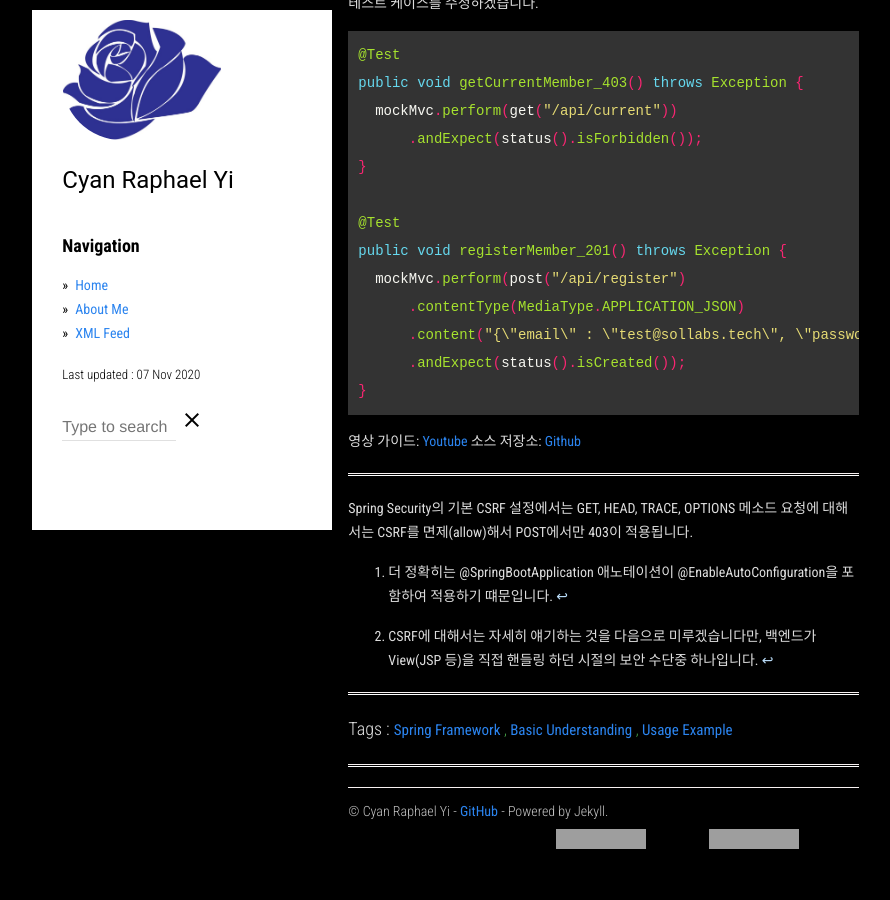
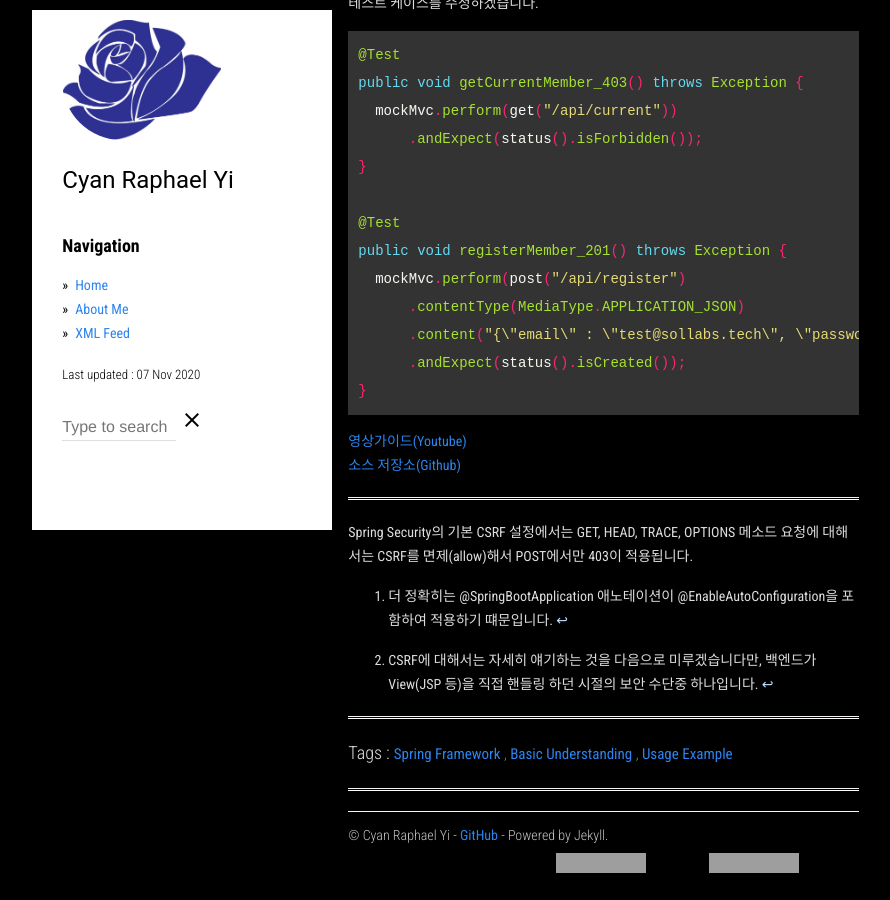
Before and after one commit to CyanRYi/cyanryi.github.io, a Jekyll site: the page built from _posts/2020-10-31-spring-security-1.md, in a window 1280 px wide and 900 px high, scrolled down 4206 px, cut to the strip 0-900 px from the top of the window. Shown: the whole strip, without its empty margins (89-979 px from the left). Built offline with Jekyll 4.4.1, drawn with Linux system fonts in a browser that asks for light colours; before the commit the page ends 5082 px from its top, so only the background shows below that; grey boxes are pictures that could not be loaded.

Commit message:
링크 수정2

````diff
--- a/_posts/2020-10-31-spring-security-1.md
+++ b/_posts/2020-10-31-spring-security-1.md
@@ -149,8 +149,8 @@ public void registerMember_201() throws Exception {
 }
 ```
 
-영상 가이드: [Youtube](https://youtu.be/krBgmoHDqFQ)
-소스 저장소: [Github](https://github.com/CyanRYi/Sollabs-basic/releases/tag/spring-security-w1)
+[영상가이드(Youtube)](https://youtu.be/krBgmoHDqFQ)
+[소스 저장소(Github)](https://github.com/CyanRYi/Sollabs-basic/releases/tag/spring-security-w1)
 
 ---
 
````
